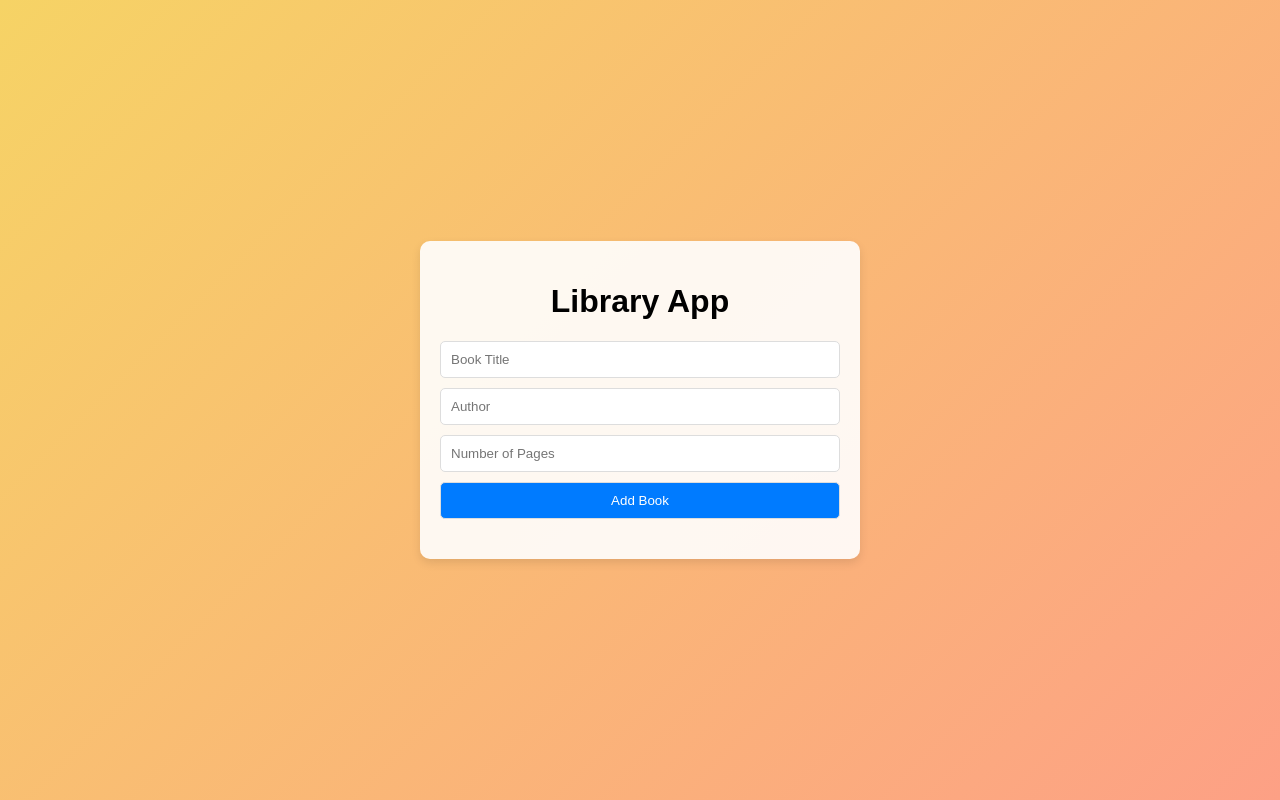
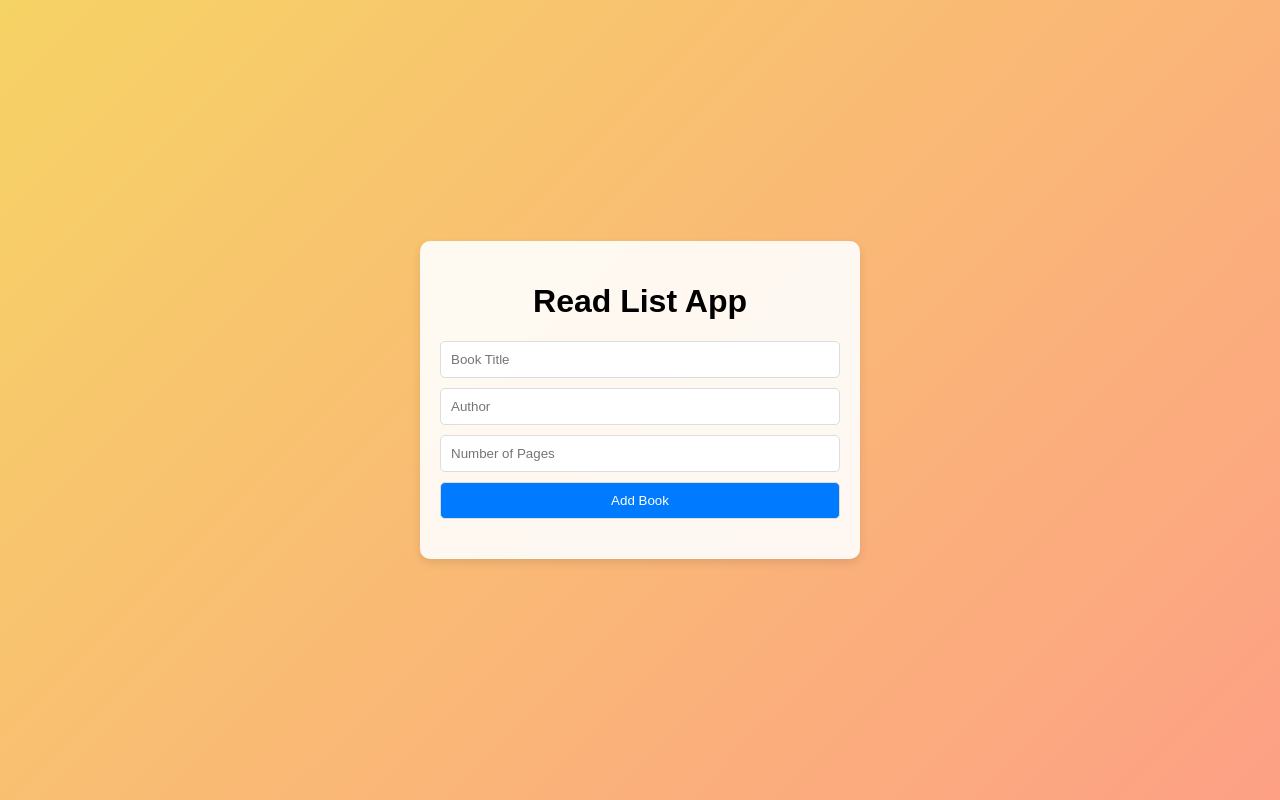
Before and after one commit to AnnisaCode/BookTrack, a plain HTML site: page index.html in a window 1280 px wide. Drawn offline with Linux system fonts and the light colour scheme.

Commit message:
change name

```diff
--- a/index.html
+++ b/index.html
@@ -1,15 +1,17 @@
 <!DOCTYPE html>
 <html lang="en">
+
 <head>
     <meta charset="UTF-8">
     <meta name="viewport" content="width=device-width, initial-scale=1.0">
-    <title>Library App</title>
+    <title>Read List App</title>
     <link rel="stylesheet" href="styles.css">
 </head>
 <!-- test -->
+
 <body>
     <div class="library-app">
-        <h1>Library App</h1>
+        <h1>Read List App</h1>
         <form id="bookForm">
             <input type="text" id="title" placeholder="Book Title" required>
             <input type="text" id="author" placeholder="Author" required>
@@ -20,4 +22,5 @@
     </div>
     <script src="script.js"></script>
 </body>
+
 </html>
```
